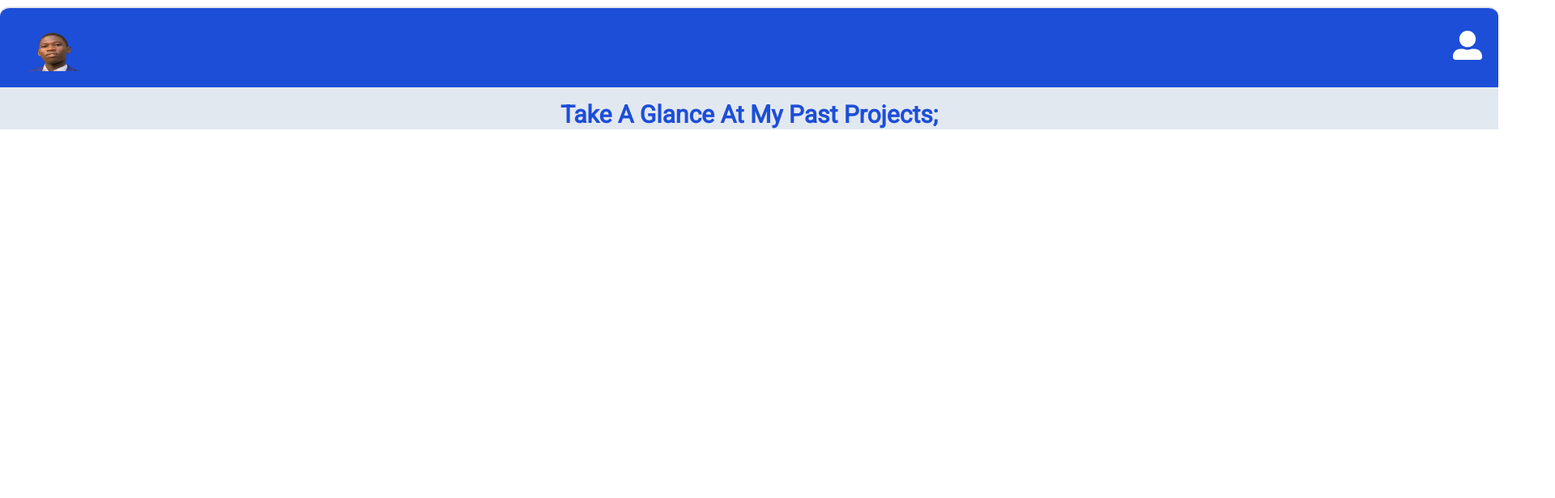
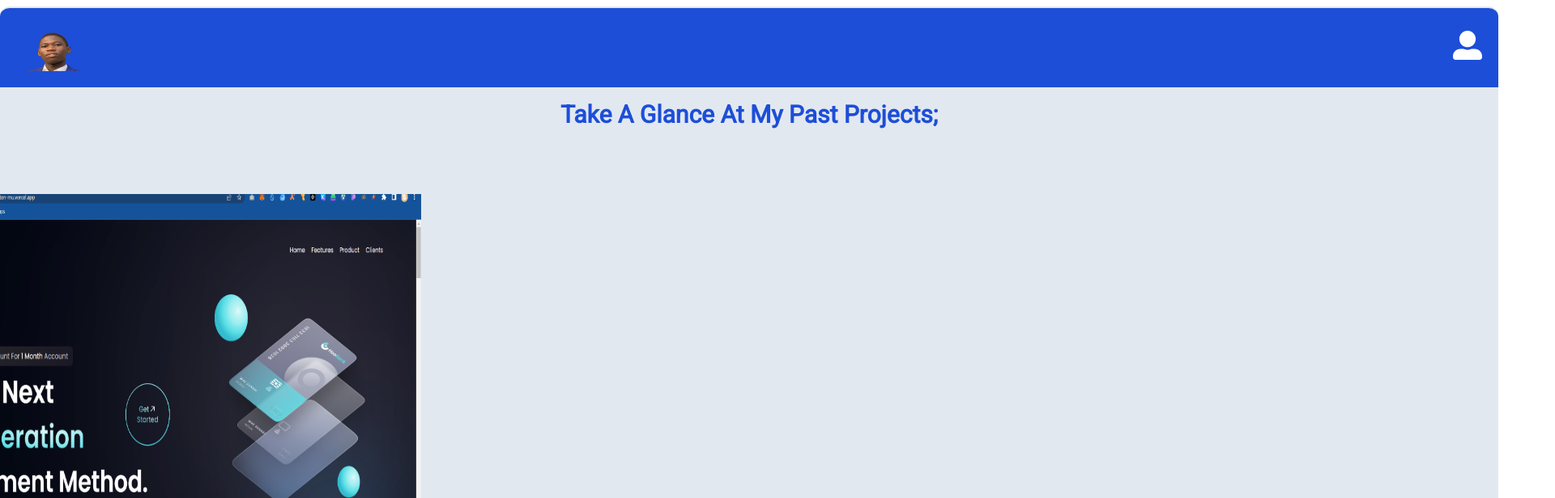
Before and after one commit to Joel0007tech/web-dev-portfolio, a React (Vite) app: page /skills in a window 1280 px wide. Shown: the top 616 px of the page at 81% size, 1920 px wide, since content can reach past the window. Built offline with nearby package versions, Linux system fonts and the light colour scheme.

Commit message:
updateeeeee

```diff
--- a/src/Components/Skills.jsx
+++ b/src/Components/Skills.jsx
@@ -78,8 +78,8 @@ const Skills = () => {
         >
           Take A Glance At My Past Projects;
         </h3>
-        <div className="hide">
-          <div className="mobile-items">
+        <div>
+          <div className="mobile-items hide">
             <div className="first__mobile-items">
               <img
                 className="w-[250px] h-[180px] hover:shadow-sm"
@@ -194,7 +194,6 @@ const Skills = () => {
                 </div>
               </div>
           </div>
-          <div></div>
           <div className="flex flex-col p-20 gap-14 items-center sm:hidden 2xl:block">
             <div
               className="relative w-[600px] h-[450px] right-40
--- a/src/Components/style.css
+++ b/src/Components/style.css
@@ -1,4 +1,4 @@
-@media screen and (max-width:428px){
+
     .hide h3{
         color: blue;
     }
@@ -41,7 +41,7 @@
     .fourth__mobile-items img{
         margin: auto;
     }
-}
+
 @media screen and (min-width:428px) {
     .hide{
         display: none;
```
